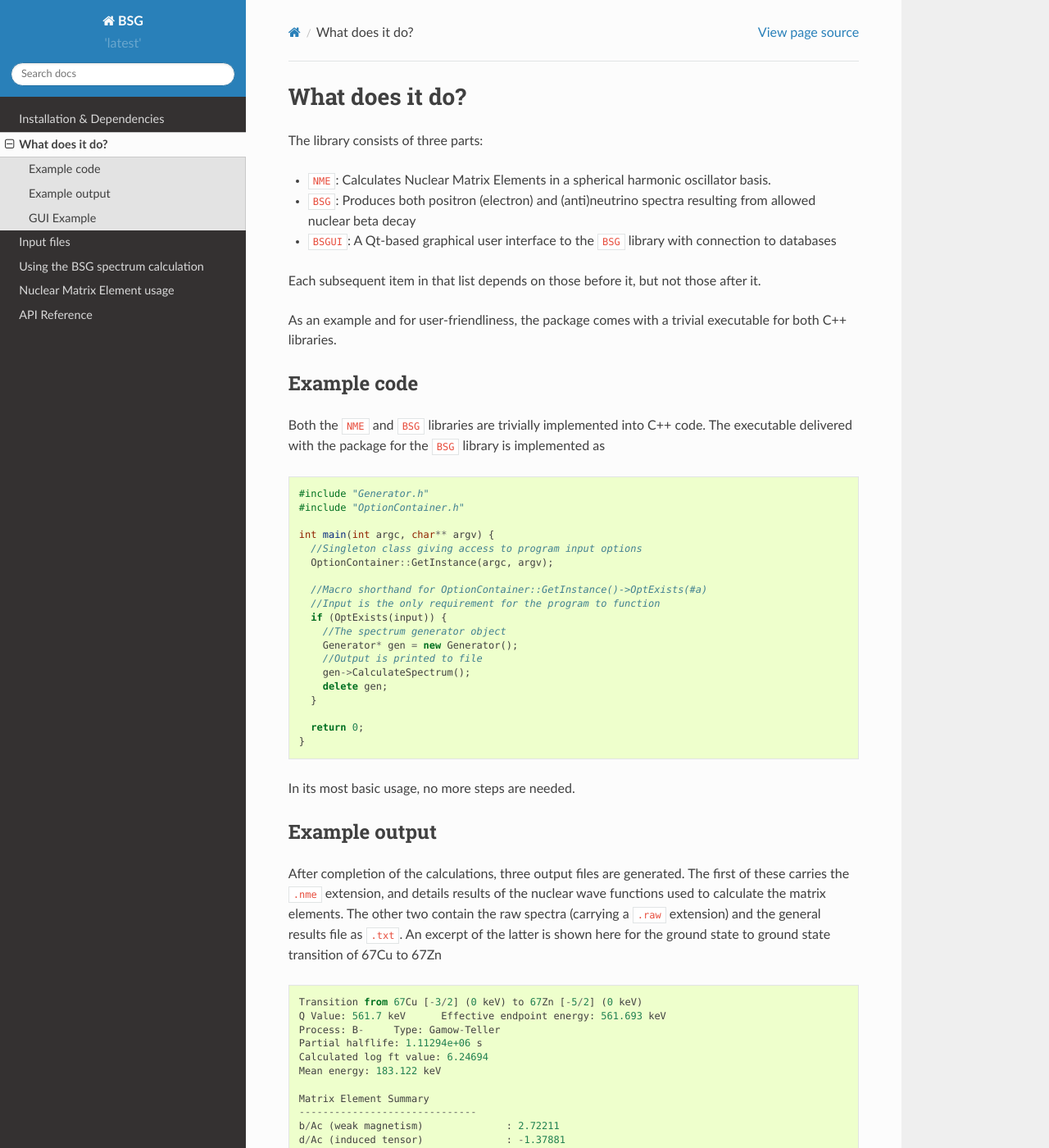
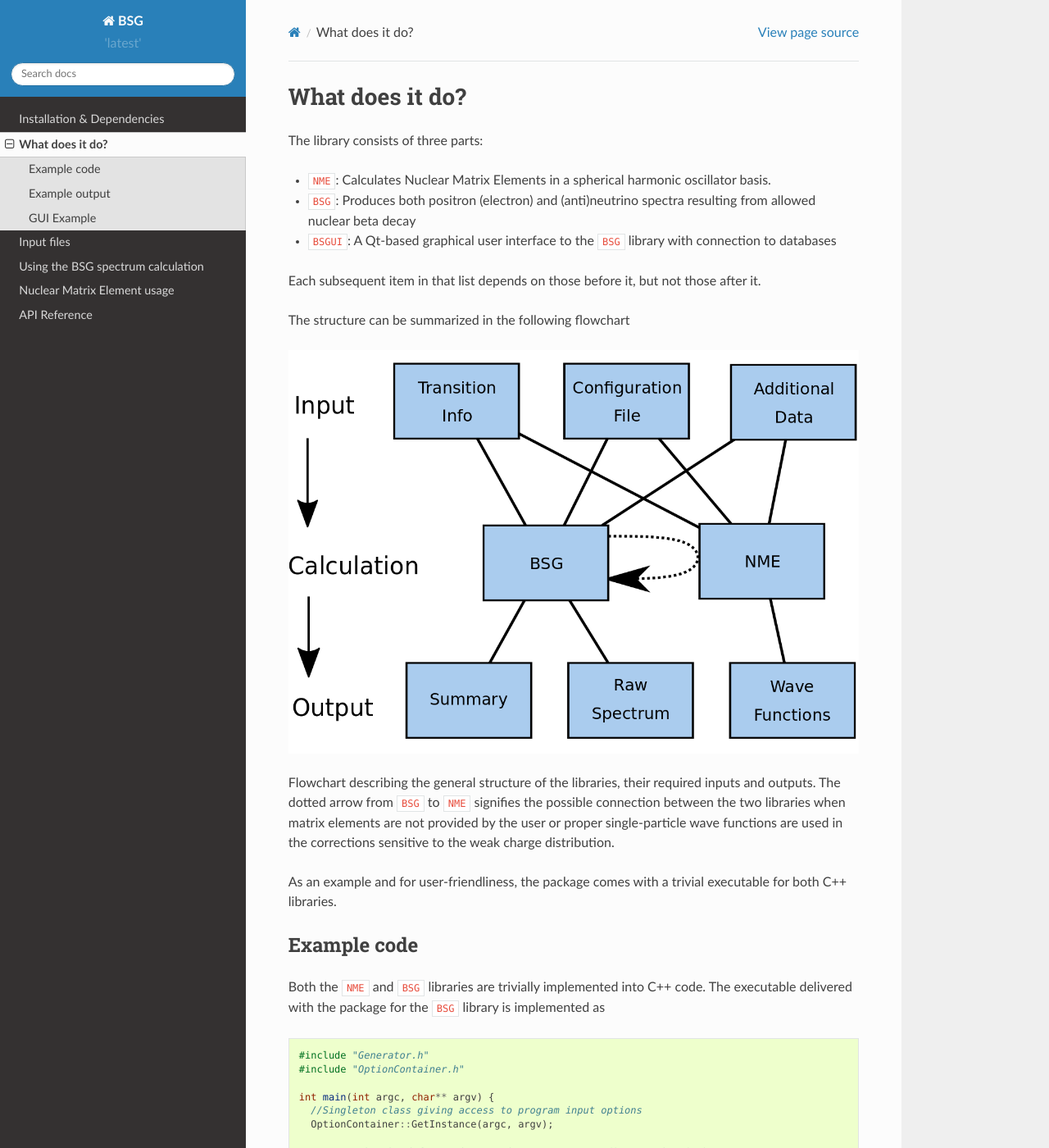
Before and after one commit to leenderthayen/BSG, a Sphinx documentation site: the page built from docs/source/intro.rst, in a window 1280 px wide and 1400 px high. Shown: the whole window at 82% size. Built offline with Sphinx 7.4.7 and the Read the Docs theme 2.0.0, drawn with Linux system fonts in a browser that asks for light colours.

```diff
--- a/docs/source/intro.rst
+++ b/docs/source/intro.rst
@@ -8,6 +8,12 @@ The library consists of three parts:
 - ``BSGUI``: A Qt-based graphical user interface to the ``BSG`` library with connection to databases
 
 Each subsequent item in that list depends on those before it, but not those after it.
+
+The structure can be summarized in the following flowchart
+
+.. image:: flowchart_program.png
+
+Flowchart describing the general structure of the libraries, their required inputs and outputs. The dotted arrow from ``BSG`` to ``NME`` signifies the possible connection between the two libraries when matrix elements are not provided by the user or proper single-particle wave functions are used in the corrections sensitive to the weak charge distribution.
 
 As an example and for user-friendliness, the package comes with a trivial executable for both C++ libraries.
 
--- a/source/CMakeLists.txt
+++ b/source/CMakeLists.txt
@@ -1,10 +1,10 @@
 set(BSG_VERSION_MAJOR 0)
 set(BSG_VERSION_MINOR 13)
-set(BSG_LAST_UPDATE "January 24, 2018")
+set(BSG_LAST_UPDATE "February 13, 2018")
 
 set(NME_VERSION_MAJOR 0)
 set(NME_VERSION_MINOR 10)
-set(NME_LAST_UPDATE "January 24, 2018")
+set(NME_LAST_UPDATE "February 13, 2018")
 
 find_package(GSL REQUIRED)
 include_directories(${GSL_INCLUDE_DIRS})
```
Also changed, not shown: docs/source/flowchart_program.png (added), 14 other files.
